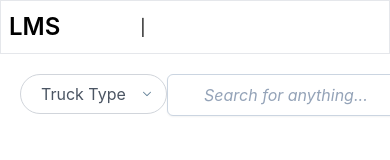
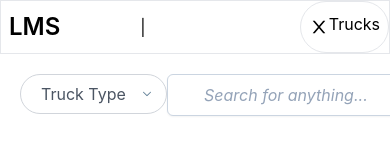
Before and after one commit to shani-asad/hackathon, a Next.js app in the folder frontend/kargo-fe/: page /trucks in a window 390 px wide. Shown: the top 160 px of the page. Built offline with nearby package versions, Linux system fonts and the light colour scheme.

Commit message:
install react-icons edit navbar and tabletrucks

```diff
--- a/frontend/kargo-fe/components/NavBar.tsx
+++ b/frontend/kargo-fe/components/NavBar.tsx
@@ -1,8 +1,11 @@
 import React from "react";
+import { AiOutlineClose } from "react-icons/ai";
+import Link from "next/link";
 
 function NavBar() {
   return (
-    <div className="border">
+    <div className="border flex flex-row justify-between">
+      <div>
         <nav className="px-2 sm:px-4 py-2.5 rounded ">
           <div className="container flex flex-wrap items-center mx-auto">
             <a href="#" className="flex items-center">
@@ -26,6 +29,14 @@ function NavBar() {
           </div>
         </nav>
       </div>
+      <div className="px-2 sm:px-4 py-2.5 border rounded-full flex flex-row">
+        <Link href="/login">
+          <AiOutlineClose size={20} className="w-full h-full" />
+        </Link>
+
+        <span className="w-full h-full">Trucks</span>
+      </div>
+    </div>
   );
 }
 
--- a/frontend/kargo-fe/components/TableTrucks.tsx
+++ b/frontend/kargo-fe/components/TableTrucks.tsx
@@ -2,10 +2,14 @@ import React from "react";
 
 export default function TableTrucks() {
   const products = [
-    { id: 1, name: "B 1234 A", truckType: "Tronton", plateType: "Yellow", productionYear: "2001", status: "Active" },
-    { id: 2, name: "B 1234 A", truckType: "Tronton", plateType: "Yellow", productionYear: "2001", status: "Active" },
-    { id: 3, name: "B 1234 A", truckType: "Tronton", plateType: "Yellow", productionYear: "2001", status: "Active" },
+    { id: 1, license: "B 1234 A", truckType: "Tronton", plateType: "Yellow", productionYear: "2001", status: "Active" },
+    { id: 2, license: "B 1234 A", truckType: "Tronton", plateType: "Yellow", productionYear: "2001", status: "Active" },
+    { id: 3, license: "B 1234 A", truckType: "Tronton", plateType: "Yellow", productionYear: "2001", status: "Active" },
   ];
+  const handleDetailTrucks = () => {
+
+  }
+
   return (
     <div>
       <div className="p-5 flex flex-row justify-between">
@@ -51,7 +55,7 @@ export default function TableTrucks() {
           <tbody>
             {products.map((product) => (
               <tr key={product.id} className="text-center border">
-                <td className="border p-3">{product.name}</td>
+                <td className="border p-3" onClick={handleDetailTrucks}>{product.license}</td>
                 <td className="border">{product.truckType}</td>
                 <td className="border">{product.plateType}</td>
                 <td className="border">{product.productionYear}</td>
--- a/frontend/kargo-fe/package.json
+++ b/frontend/kargo-fe/package.json
@@ -16,7 +16,8 @@
     "axios": "^0.27.2",
     "next": "12.2.5",
     "react": "18.2.0",
-    "react-dom": "18.2.0"
+    "react-dom": "18.2.0",
+    "react-icons": "^4.4.0"
   },
   "devDependencies": {
     "@types/node": "18.7.2",
```
Also changed, not shown: 1 other file (tests, documents, lock files or other folders). Lines whose indentation alone changed are shown as unchanged.
